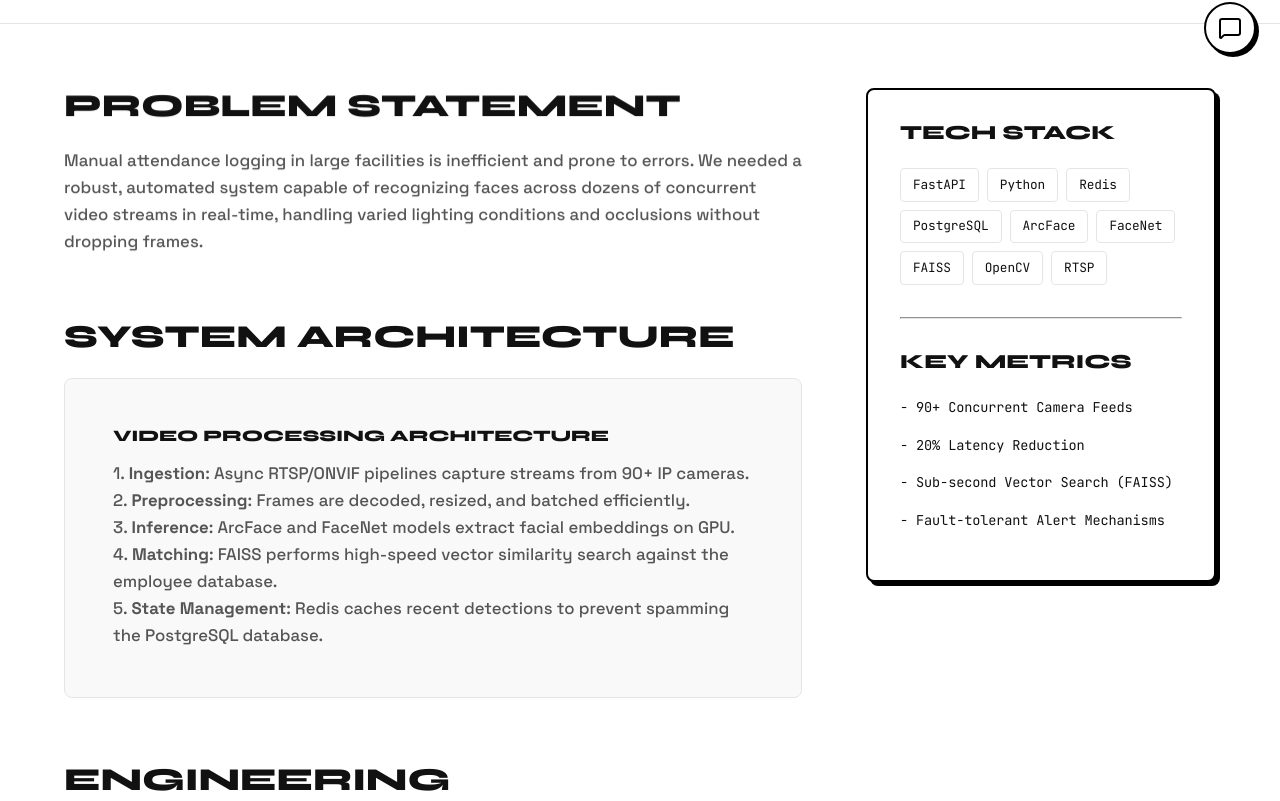
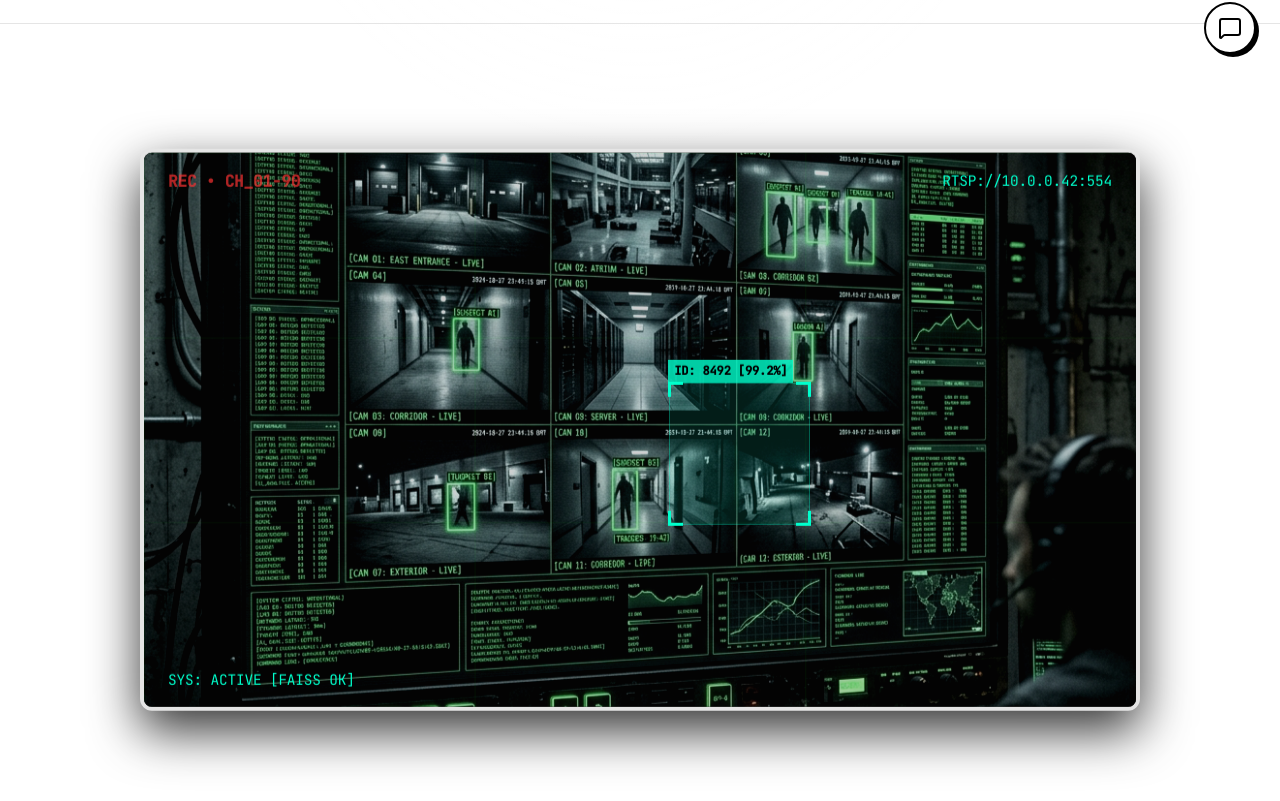
Before and after one commit to Adithyan1809/Portfolio, a React (Vite) app: page /projects/project-iris in a window 1280 px wide. Shown: the part 650-1451 px from the top of the page. Built offline with nearby package versions, Linux system fonts and the light colour scheme.

Commit message:
feat: Add custom CCTV and Parallax Scanner scroll animations for case studies

```diff
--- /dev/null
+++ b/src/components/CCTVScroll.css
@@ -0,0 +1,139 @@
+.cctv-scroll-container {
+  min-height: 120vh;
+  display: flex;
+  justify-content: center;
+  align-items: flex-start;
+  padding: 4rem 1rem;
+  perspective: 1200px;
+  position: relative;
+  overflow: hidden;
+}
+
+.cctv-model {
+  width: 100%;
+  max-width: 1000px;
+  position: sticky;
+  top: 15%;
+  aspect-ratio: 16/9;
+  background-color: #000;
+  border: 4px solid var(--color-border);
+  box-shadow: 0 20px 50px rgba(0, 0, 0, 0.8), inset 0 0 0 2px #333;
+  border-radius: 12px;
+  transform-origin: bottom center;
+}
+
+.cctv-screen {
+  position: relative;
+  width: 100%;
+  height: 100%;
+  overflow: hidden;
+  border-radius: 8px;
+  background-color: #111;
+}
+
+.cctv-image {
+  width: 100%;
+  height: 100%;
+  object-fit: cover;
+  opacity: 0.8;
+  filter: contrast(1.2) saturate(0.8);
+}
+
+.cctv-overlay-grid {
+  position: absolute;
+  top: 0;
+  left: 0;
+  width: 100%;
+  height: 100%;
+  background-image:
+    linear-gradient(rgba(0, 255, 0, 0.05) 1px, transparent 1px),
+    linear-gradient(90deg, rgba(0, 255, 0, 0.05) 1px, transparent 1px);
+  background-size: 33.33% 33.33%;
+  pointer-events: none;
+  z-index: 10;
+}
+
+.cctv-text-top-left {
+  position: absolute;
+  top: 1rem;
+  left: 1.5rem;
+  color: #ff3333;
+  font-size: 1rem;
+  font-weight: 700;
+  animation: blink 1.5s infinite;
+  z-index: 20;
+}
+
+.cctv-text-top-right {
+  position: absolute;
+  top: 1rem;
+  right: 1.5rem;
+  color: #00ffcc;
+  font-size: 0.9rem;
+  z-index: 20;
+}
+
+.cctv-text-bottom-left {
+  position: absolute;
+  bottom: 1rem;
+  left: 1.5rem;
+  color: #00ffcc;
+  font-size: 0.9rem;
+  z-index: 20;
+}
+
+@keyframes blink {
+  0%, 100% { opacity: 1; }
+  50% { opacity: 0; }
+}
+
+/* Tracking Bounding Box */
+.tracking-box {
+  position: absolute;
+  border: 1px solid rgba(0, 255, 204, 0.3);
+  background-color: rgba(0, 255, 204, 0.1);
+  z-index: 15;
+  transition: width 0.1s, height 0.1s;
+}
+
+.tracking-label {
+  position: absolute;
+  top: -24px;
+  left: -2px;
+  background-color: rgba(0, 255, 204, 0.8);
+  color: #000;
+  padding: 2px 6px;
+  font-size: 0.75rem;
+  font-weight: 700;
+  white-space: nowrap;
+}
+
+.tracking-corner {
+  position: absolute;
+  width: 15px;
+  height: 15px;
+  border-color: #00ffcc;
+  border-style: solid;
+  border-width: 0;
+}
+
+.tracking-corner.top-left {
+  top: -2px; left: -2px;
+  border-top-width: 3px;
+  border-left-width: 3px;
+}
+.tracking-corner.top-right {
+  top: -2px; right: -2px;
+  border-top-width: 3px;
+  border-right-width: 3px;
+}
+.tracking-corner.bottom-left {
+  bottom: -2px; left: -2px;
+  border-bottom-width: 3px;
+  border-left-width: 3px;
+}
+.tracking-corner.bottom-right {
+  bottom: -2px; right: -2px;
+  border-bottom-width: 3px;
+  border-right-width: 3px;
+}
--- /dev/null
+++ b/src/components/CCTVScroll.jsx
@@ -0,0 +1,67 @@
+import React, { useRef } from "react";
+import { motion, useScroll, useTransform } from "framer-motion";
+import "./CCTVScroll.css";
+
+export const CCTVScroll = ({ src }) => {
+  const containerRef = useRef(null);
+
+  const { scrollYProgress } = useScroll({
+    target: containerRef,
+    offset: ["start end", "end start"],
+  });
+
+  // Tilt the CCTV dashboard into view
+  const rotateX = useTransform(scrollYProgress, [0.1, 0.5], [60, 0]);
+  const scale = useTransform(scrollYProgress, [0.1, 0.5], [0.7, 1]);
+  const opacity = useTransform(scrollYProgress, [0, 0.3], [0, 1]);
+
+  // Moving bounding box (simulating FaceNet tracking)
+  // Maps scroll progress to the box's X and Y position
+  const boxX = useTransform(scrollYProgress, [0.3, 0.7], ["10%", "60%"]);
+  const boxY = useTransform(scrollYProgress, [0.3, 0.7], ["20%", "45%"]);
+
+  const boxWidth = useTransform(scrollYProgress, [0.3, 0.5, 0.7], ["15%", "25%", "10%"]);
+  const boxHeight = useTransform(scrollYProgress, [0.3, 0.5, 0.7], ["30%", "40%", "20%"]);
+
+  return (
+    <div ref={containerRef} className="cctv-scroll-container">
+      <motion.div
+        className="cctv-model"
+        style={{
+          rotateX,
+          scale,
+          opacity,
+          perspective: "1200px",
+          transformStyle: "preserve-3d"
+        }}
+      >
+        <div className="cctv-screen">
+          <img src={src} alt="Project Iris CCTV" className="cctv-image" />
+
+          <div className="cctv-overlay-grid"></div>
+
+          <div className="cctv-text-top-left mono-text">REC • CH_01-90</div>
+          <div className="cctv-text-top-right mono-text">RTSP://10.0.0.42:554</div>
+          <div className="cctv-text-bottom-left mono-text">SYS: ACTIVE [FAISS OK]</div>
+
+          {/* Animated Tracking Bounding Box */}
+          <motion.div
+            className="tracking-box"
+            style={{
+              left: boxX,
+              top: boxY,
+              width: boxWidth,
+              height: boxHeight,
+            }}
+          >
+            <div className="tracking-label mono-text">ID: 8492 [99.2%]</div>
+            <div className="tracking-corner top-left"></div>
+            <div className="tracking-corner top-right"></div>
+            <div className="tracking-corner bottom-left"></div>
+            <div className="tracking-corner bottom-right"></div>
+          </motion.div>
+        </div>
+      </motion.div>
+    </div>
+  );
+};
--- /dev/null
+++ b/src/components/ParallaxScanner.css
@@ -0,0 +1,98 @@
+.parallax-scanner-container {
+  min-height: 120vh;
+  display: flex;
+  justify-content: center;
+  align-items: center;
+  padding: 4rem 1rem;
+  perspective: 1200px;
+  position: relative;
+}
+
+.scanner-model {
+  width: 100%;
+  max-width: 900px;
+  aspect-ratio: 16/10;
+  border: 2px solid #ff3366;
+  box-shadow: 0 0 30px rgba(255, 51, 102, 0.2), inset 0 0 20px rgba(255, 51, 102, 0.1);
+  background-color: #050505;
+  border-radius: 4px;
+  transform-origin: center center;
+  position: relative;
+  overflow: hidden;
+}
+
+.scanner-viewport {
+  width: 100%;
+  height: 100%;
+  position: relative;
+  overflow: hidden;
+}
+
+.scanner-bg-image {
+  position: absolute;
+  top: -10%;
+  left: 0;
+  width: 100%;
+  height: 120%; /* Extra height for parallax */
+  object-fit: cover;
+  opacity: 0.85;
+  filter: contrast(1.1) grayscale(0.2);
+}
+
+.scanner-overlay-ui {
+  position: absolute;
+  top: 0;
+  left: 0;
+  width: 100%;
+  height: 100%;
+  pointer-events: none;
+  z-index: 10;
+  border: 1px solid rgba(0, 255, 255, 0.1);
+}
+
+.scanner-header {
+  position: absolute;
+  top: 0;
+  left: 0;
+  width: 100%;
+  padding: 1rem 1.5rem;
+  display: flex;
+  justify-content: space-between;
+  color: #00ffff;
+  font-size: 0.85rem;
+  font-weight: bold;
+  background: linear-gradient(180deg, rgba(0,0,0,0.8) 0%, transparent 100%);
+  z-index: 20;
+}
+
+.scanner-live {
+  color: #ff3366;
+  animation: pulse-red 2s infinite;
+}
+
+@keyframes pulse-red {
+  0% { opacity: 1; }
+  50% { opacity: 0.5; }
+  100% { opacity: 1; }
+}
+
+/* The Sweeping Laser */
+.scanner-laser-line {
+  position: absolute;
+  left: 0;
+  width: 100%;
+  height: 2px;
+  background-color: #00ffff;
+  z-index: 30;
+  box-shadow: 0 0 10px #00ffff, 0 0 20px #00ffff;
+}
+
+.laser-glow {
+  position: absolute;
+  top: -50px;
+  left: 0;
+  width: 100%;
+  height: 100px;
+  background: linear-gradient(180deg, transparent 0%, rgba(0, 255, 255, 0.15) 50%, transparent 100%);
+  pointer-events: none;
+}
--- /dev/null
+++ b/src/components/ParallaxScanner.jsx
@@ -0,0 +1,58 @@
+import React, { useRef } from "react";
+import { motion, useScroll, useTransform } from "framer-motion";
+import "./ParallaxScanner.css";
+
+export const ParallaxScanner = ({ src }) => {
+  const containerRef = useRef(null);
+
+  const { scrollYProgress } = useScroll({
+    target: containerRef,
+    offset: ["start end", "end start"],
+  });
+
+  // Parallax the image slightly differently from the scanner line
+  const imageY = useTransform(scrollYProgress, [0, 1], ["-10%", "10%"]);
+
+  // The scanner line sweeps from top to bottom
+  const scannerY = useTransform(scrollYProgress, [0.2, 0.8], ["0%", "100%"]);
+
+  // Overall container tilt
+  const rotateX = useTransform(scrollYProgress, [0, 0.5, 1], [30, 0, -10]);
+
+  return (
+    <div ref={containerRef} className="parallax-scanner-container">
+      <motion.div
+        className="scanner-model"
+        style={{
+          rotateX,
+          perspective: "1000px",
+          transformStyle: "preserve-3d"
+        }}
+      >
+        <div className="scanner-viewport">
+          <motion.img
+            src={src}
+            alt="Mustering System Track"
+            className="scanner-bg-image"
+            style={{ y: imageY }}
+          />
+
+          <div className="scanner-overlay-ui">
+            <div className="scanner-header mono-text">
+              <span>MUSTERING_SYS v2.4</span>
+              <span className="scanner-live">LIVE TRACKING</span>
+            </div>
+
+            {/* The Sweeping Laser Line */}
+            <motion.div
+              className="scanner-laser-line"
+              style={{ top: scannerY }}
+            >
+              <div className="laser-glow"></div>
+            </motion.div>
+          </div>
+        </div>
+      </motion.div>
+    </div>
+  );
+};
--- a/src/pages/MusteringSystemPage.jsx
+++ b/src/pages/MusteringSystemPage.jsx
@@ -1,9 +1,14 @@
 import React from 'react';
 import CaseStudyLayout from '../components/CaseStudyLayout';
+import { ParallaxScanner } from '../components/ParallaxScanner';
+import musteringImg from '../assets/mustering_system.png';
 
 const MusteringSystemPage = () => {
   return (
     <CaseStudyLayout
+      visualElement={
+        <ParallaxScanner src={musteringImg} />
+      }
       title="AI Mustering Event System"
       role="AI & Computer Vision Researcher"
       overview="Real-time personnel accountability system using an edge-cloud architecture. IEEE-submitted research project."
--- a/src/pages/ProjectIrisPage.jsx
+++ b/src/pages/ProjectIrisPage.jsx
@@ -1,9 +1,14 @@
 import React from 'react';
 import CaseStudyLayout from '../components/CaseStudyLayout';
+import { CCTVScroll } from '../components/CCTVScroll';
+import projectIrisImg from '../assets/project_iris_cctv.png';
 
 const ProjectIrisPage = () => {
   return (
     <CaseStudyLayout
+      visualElement={
+        <CCTVScroll src={projectIrisImg} />
+      }
       title="Project IRIS"
       role="Technical Lead Intern"
       overview="Real-time surveillance and attendance system processing 90+ live camera feeds using async RTSP/ONVIF pipelines."
```
Also changed, not shown: src/assets/mustering_system.png (added), src/assets/project_iris_cctv.png (added).
